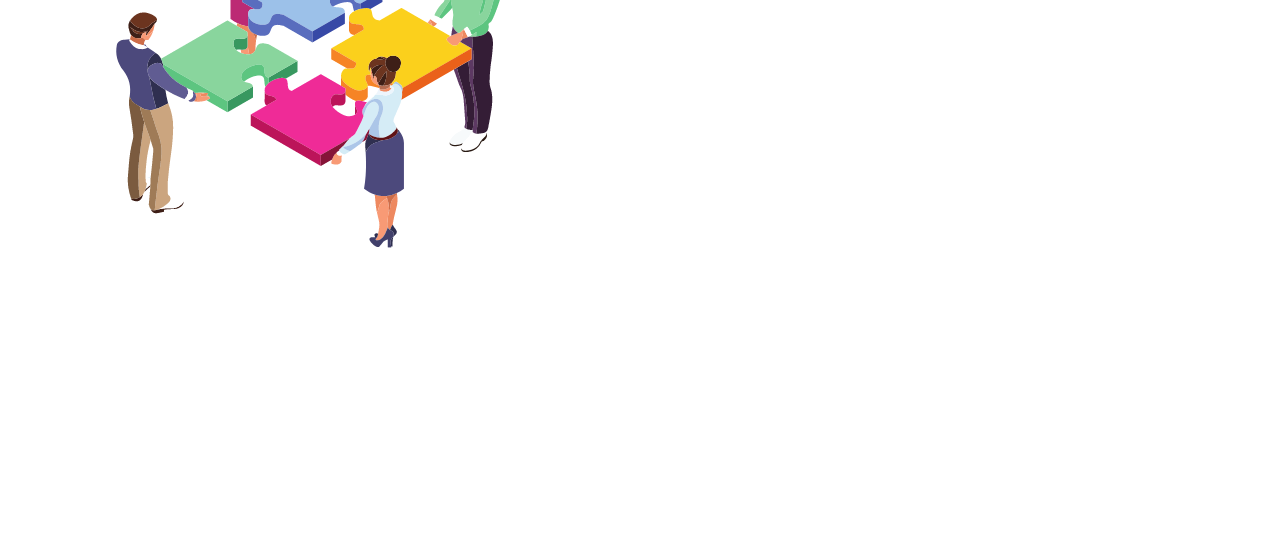
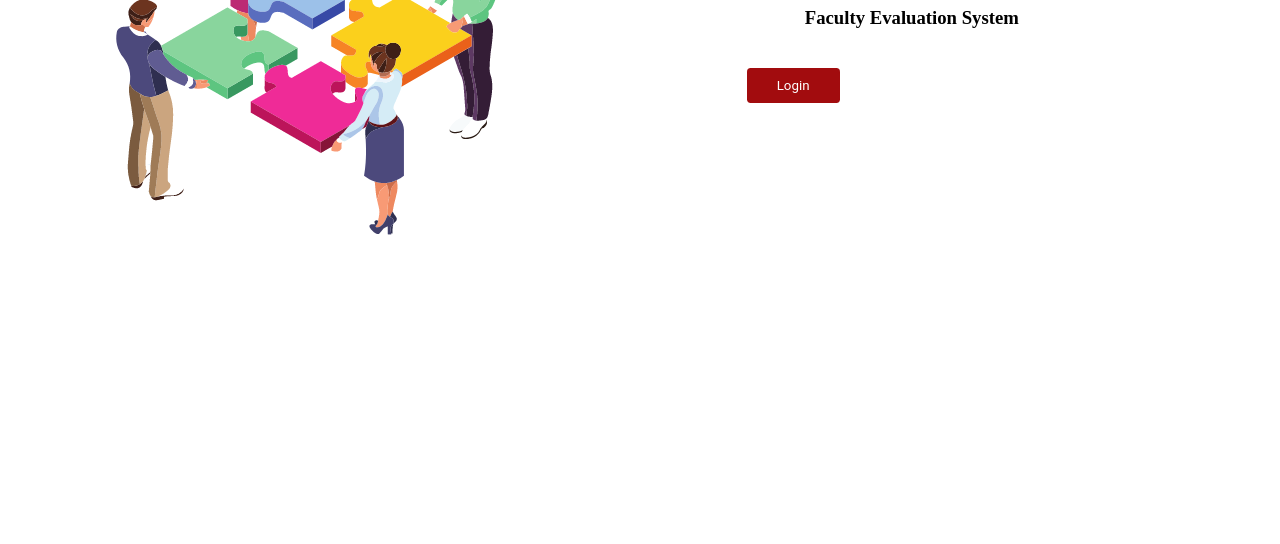
Before and after one commit to fBrown8/GROUP1_FINAL-PROJECT, a plain HTML site: page index.html in a window 1280 px wide. Shown: the part 256-800 px from the top of the page. Drawn offline with Linux system fonts and the light colour scheme.

Commit message:
fixed alignment

```diff
--- a/index.html
+++ b/index.html
@@ -13,7 +13,7 @@
     <img class="faculty" src="pics/faculty.png">
         <div class = "right">
             <h1> St. Thomas More Academy </h1>
-            <h3> Faculty Evaluation System </h3>
+            <h3><center> Faculty Evaluation System </center></h3>
             <button class="loginBtn" type="submit">Login</button>
         </div>
 </body>
--- a/style.css
+++ b/style.css
@@ -12,7 +12,9 @@
 }
 
 .right{
-
+    float: right;
+    margin-right: 175px;
+    margin-top: 175px;
 }
 
 .loginBtn{
```
